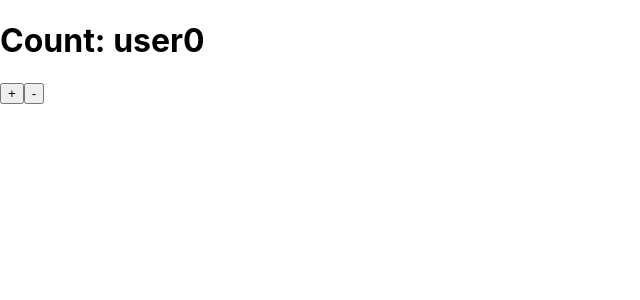
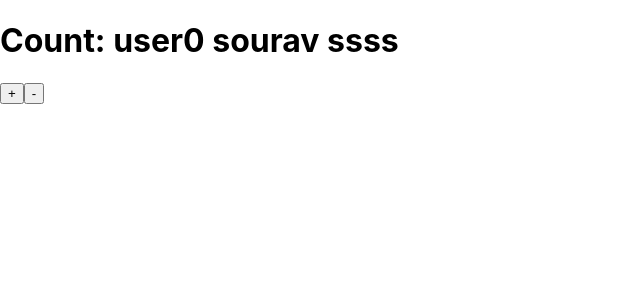
Before and after one commit to souravghosh16/todo-react-app, a React (Create React App) app: page / in a window 1280 px wide. Shown: the top 300 px of the page, without its empty margins (0-640 px from the left). Built offline with nearby package versions, Linux system fonts and the light colour scheme.

Commit message:
Revert "removed user reducer"
This reverts commit 9542965bfa1c89183e7a76df922634cd31d390e1.

```diff
--- a/src/App.js
+++ b/src/App.js
@@ -5,11 +5,12 @@ import { increment, decrement } from './reducers';
 
 function App() {
   const count = useSelector((state) => state.reducer.value);
+  const {name, address} = useSelector((state) => state.user);
   const dispatch = useDispatch();
 
   return (
       <div>
-          <h1>Count: user{count}</h1>
+          <h1>Count: user{count} {name} {address} </h1>
           <button onClick={() => dispatch(increment())}>+</button>
           <button onClick={() => dispatch(decrement())}>-</button>
       </div>
```
